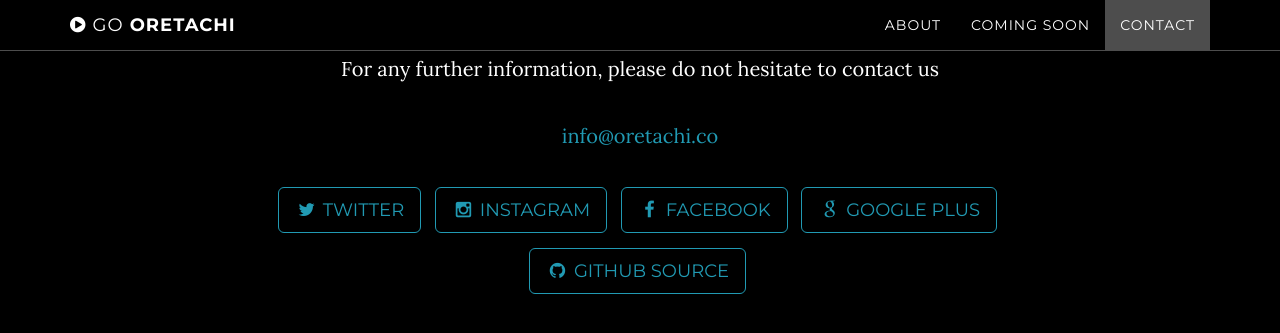
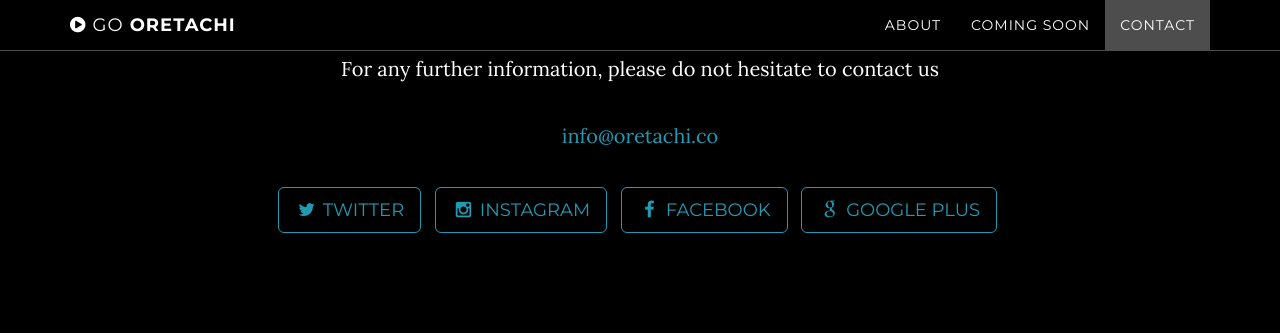
Before and after one commit to oretachi/oretachi.github.io, a Jekyll site: the page built from index.html, in a window 1280 px wide and 900 px high, scrolled down 2328 px. Shown: the top 333 px of the window. Built offline with Jekyll 4.4.1, drawn with Linux system fonts in a browser that asks for light colours.

Commit message:
Updated _config.yml

```diff
--- a/_config.yml
+++ b/_config.yml
@@ -22,8 +22,6 @@
     url:
   - title: google plus
     url:
-  - title: github source
-    url: https://github.com/Shirotobi/shirotobi.github.io
 
 # Build settings
 markdown: kramdown
```
